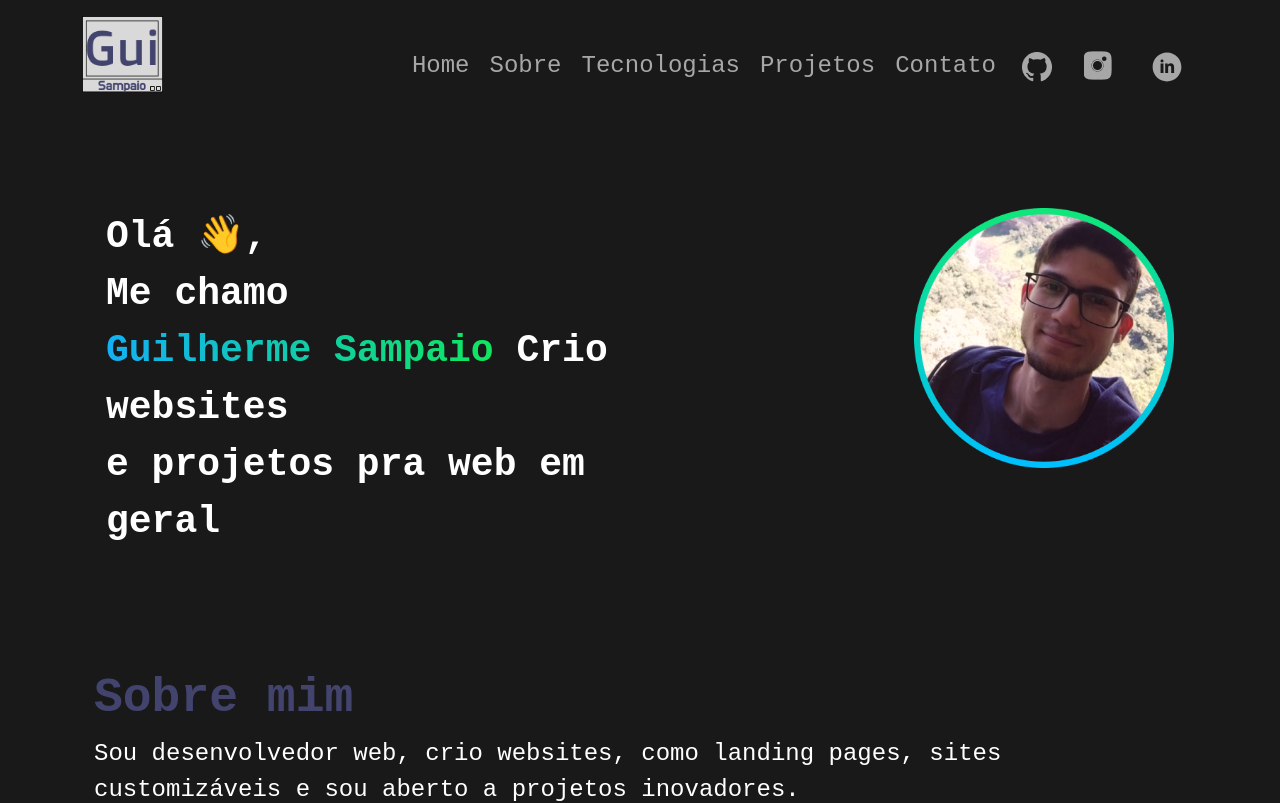
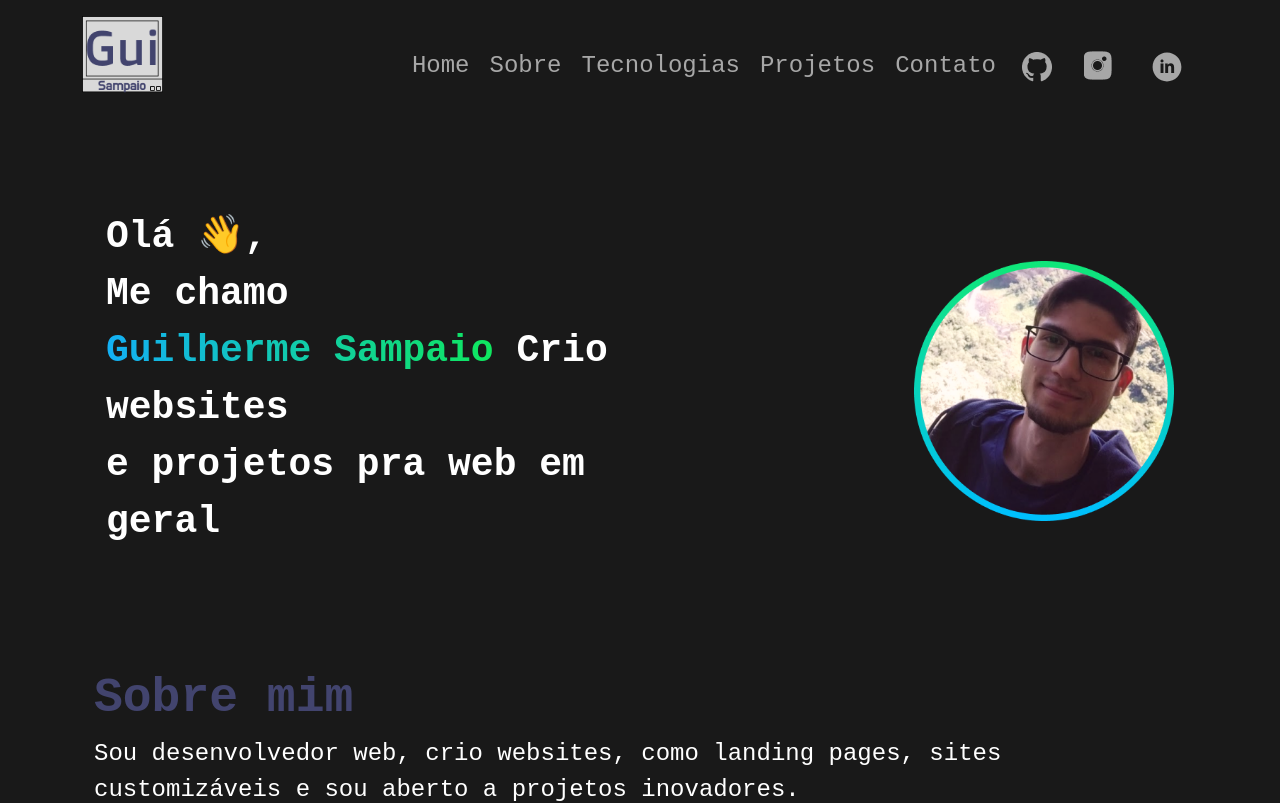
Before and after one commit to GuilhermeSsampaio/portfolio-guisamp, a Next.js app: page / in a window 1280 px wide. Shown: the top 803 px of the page. Built offline with nearby package versions, Linux system fonts and the light colour scheme.

Commit message:
corrigindo espaços

```diff
--- a/components/Hero.js
+++ b/components/Hero.js
@@ -4,8 +4,8 @@ export default function Hero({ foto_perfil }) {
   return (
     <div id="hero" className="px-4 py-5 my-5 text-center">
       <div className="row justify-content-center">
-        <div className="d-flex justify-content-between align-itens-center">
-          <div className="text-left">
+        <div className="d-flex flex-column flex-md-row justify-content-between align-items-center">
+          <div className="text-left mb-4 mb-md-0">
             <p className="mb-4 text-hero">
               Olá 👋,
               <br /> Me chamo <br />{" "}
--- a/styles/globals.css
+++ b/styles/globals.css
@@ -6,6 +6,14 @@
   --font-family: "Courier New", Courier, monospace;
   --color-badge-button: #d7ffe0;
   --color-badge-text: #018c0f;
+}
+
+html,
+body {
+  margin: 0;
+  padding: 0;
+  width: 100%;
+  overflow-x: hidden;
 }
 
 .background {
```
